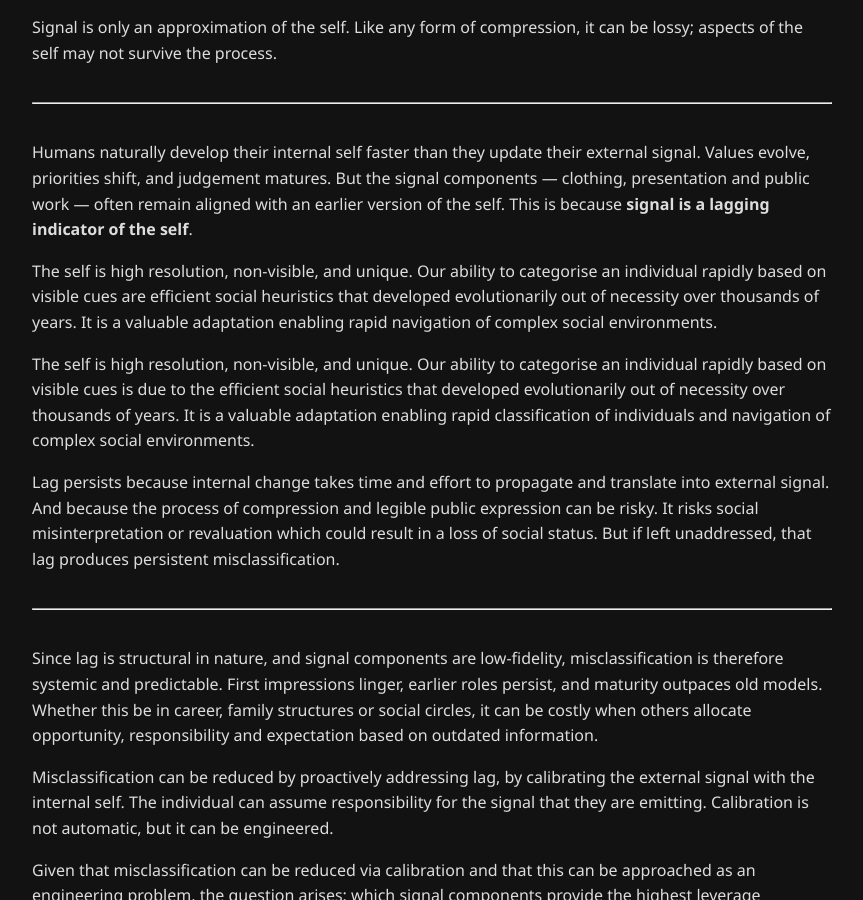
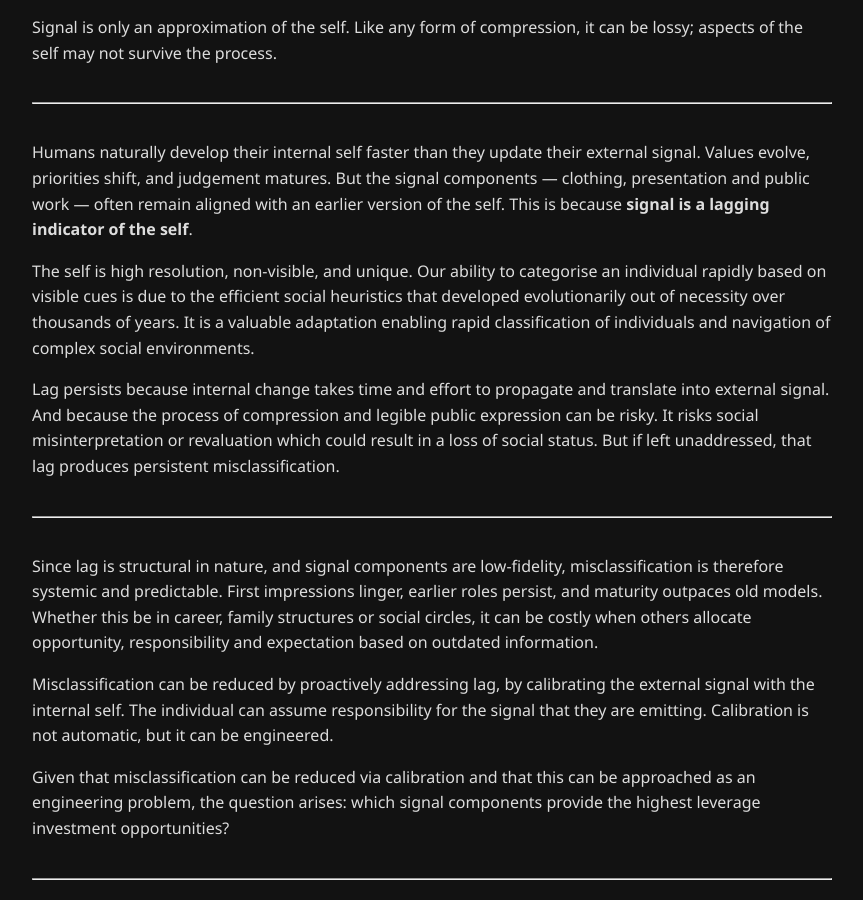
Before and after one commit to aultimus/foobarcat-homepage, a Jekyll site: the page built from _posts/2026-02-16-the-signal-and-the-self.md, in a window 1280 px wide and 900 px high, scrolled down 555 px. Shown: the whole window, without its empty margins (208-1071 px from the left). Built offline with Jekyll 4.4.1, drawn with Linux system fonts in a browser that asks for light colours.

Commit message:
signal and self: remove duplicate paragraph

```diff
--- a/_posts/2026-02-16-the-signal-and-the-self.md
+++ b/_posts/2026-02-16-the-signal-and-the-self.md
@@ -15,8 +15,6 @@ Signal is only an approximation of the self. Like any form of compression, it ca
 ---
 
 Humans naturally develop their internal self faster than they update their external signal. Values evolve, priorities shift, and judgement matures. But the signal components — clothing, presentation and public work — often remain aligned with an earlier version of the self. This is because **signal is a lagging indicator of the self**.
-
-The self is high resolution, non-visible, and unique. Our ability to categorise an individual rapidly based on visible cues are efficient social heuristics that developed evolutionarily out of necessity over thousands of years. It is a valuable adaptation enabling rapid navigation of complex social environments.
 
 The self is high resolution, non-visible, and unique. Our ability to categorise an individual rapidly based on visible cues is due to the efficient social heuristics that developed evolutionarily out of necessity over thousands of years. It is a valuable adaptation enabling rapid classification of individuals and navigation of complex social environments.
 
```
